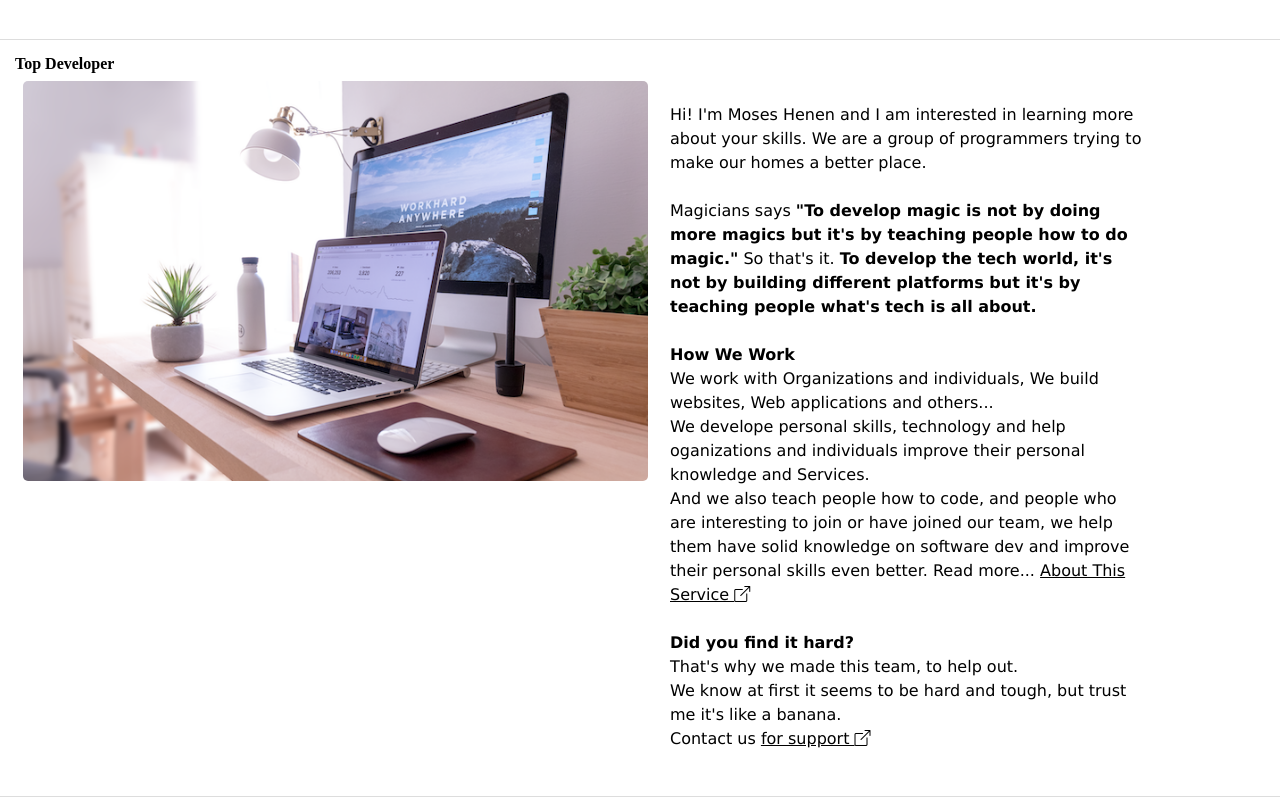
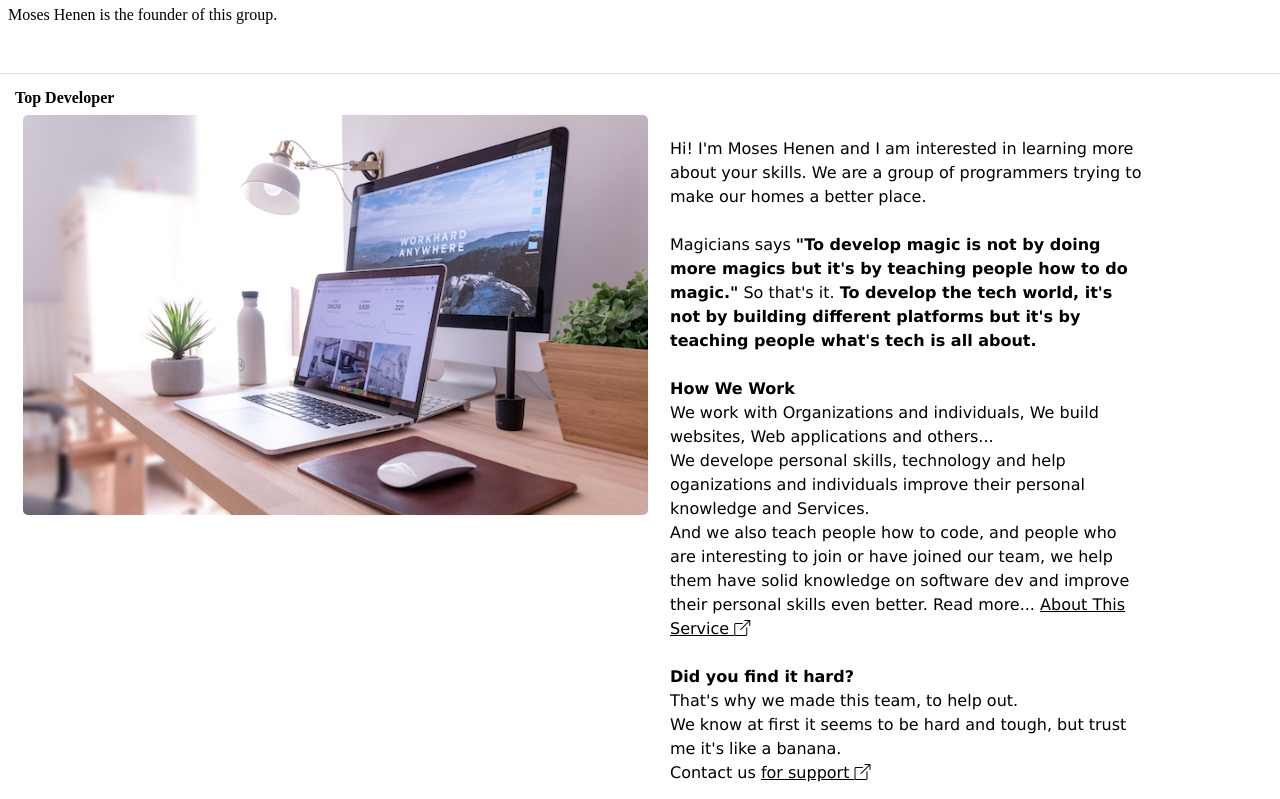
Before and after one commit to devdotng/devdotng.github.io, a plain HTML site: page others.html in a window 1280 px wide. Shown: the part 155-954 px from the top of the page. Drawn offline with Linux system fonts and the light colour scheme.

Commit message:
Update others.html

```diff
--- a/others.html
+++ b/others.html
@@ -34,7 +34,9 @@
     <main class="main-content" style="padding:8px;">
         <br><br><br><br>
         <h1>Devdotng Programmers</h1>
-
+        <p>
+            Moses Henen is the founder of this group.
+        </p>
     </main>
 
     <section class="full-block-section">
```
